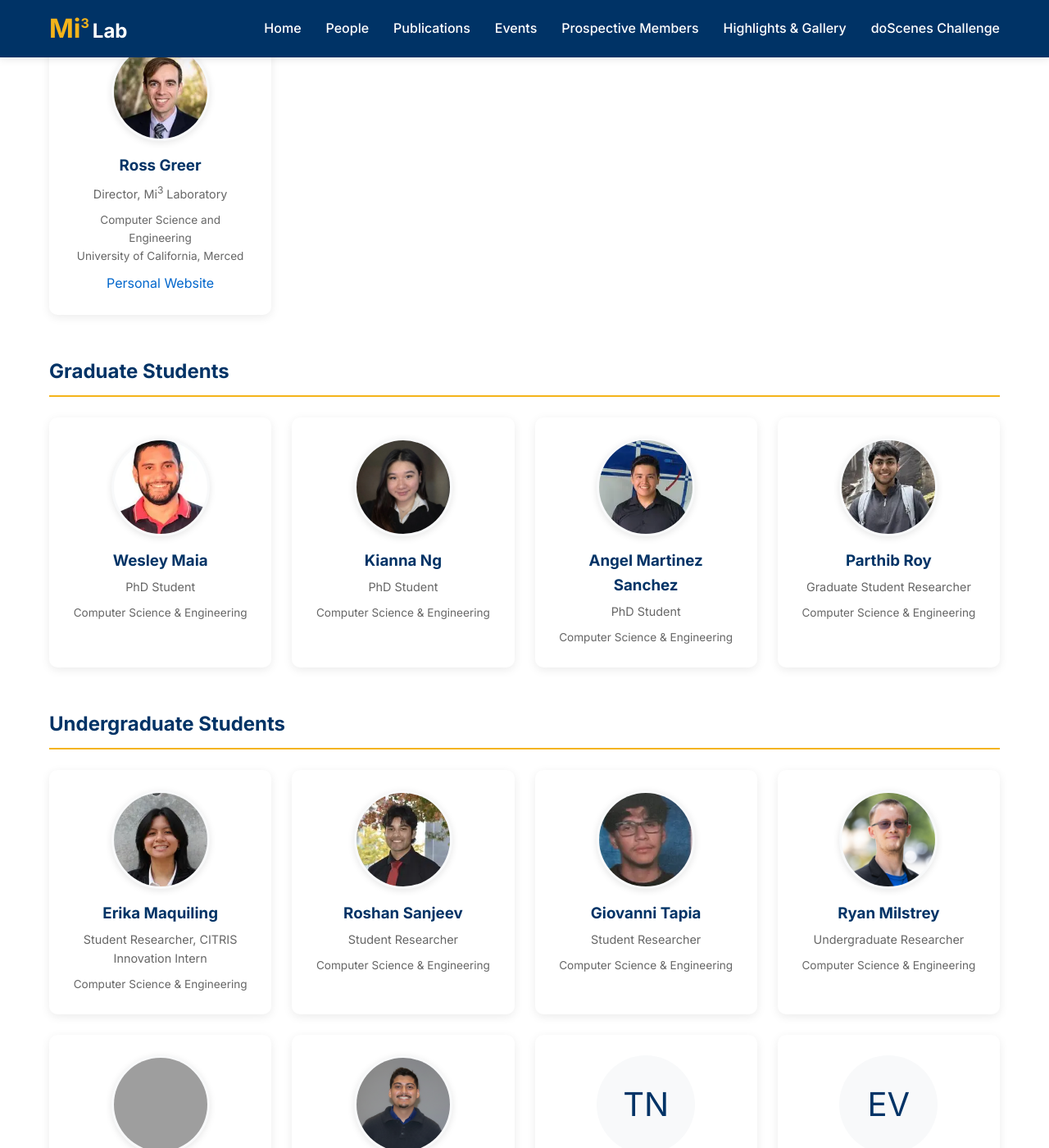
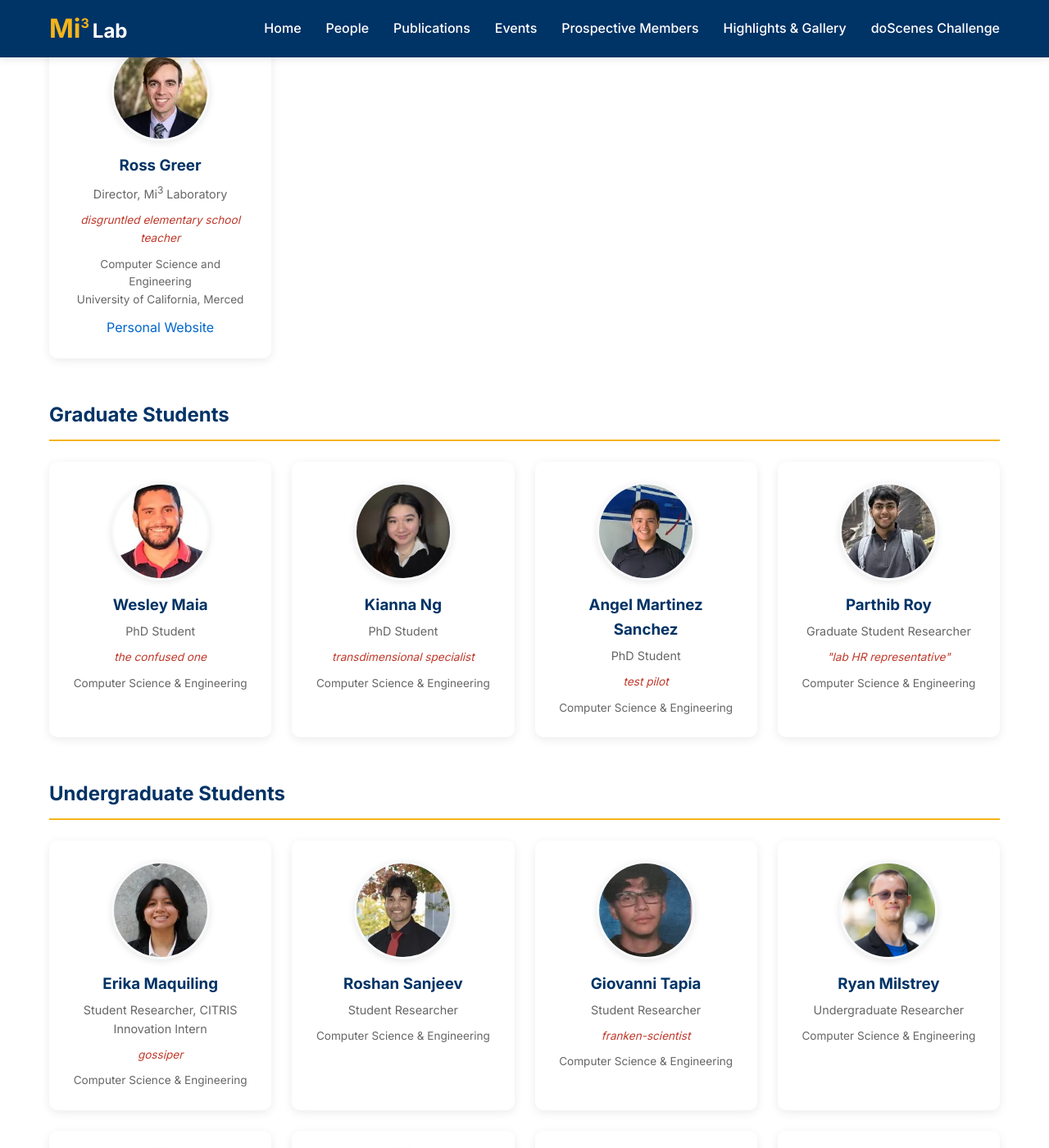
Before and after one commit to Mi3-Lab/mi3-lab.github.io, a Jekyll site: the page built from people.html, in a window 1280 px wide and 1400 px high, scrolled down 361 px. Shown: the whole window at 82% size. Built offline with Jekyll 4.4.1, drawn with Linux system fonts in a browser that asks for light colours; some of the changed text lies outside the part shown; grey boxes are pictures that could not be loaded.

Commit message:
Add game night prank titles and Anusha Jamsandekar
Co-Authored-By: Claude Sonnet 4.6 <noreply@anthropic.com>

```diff
--- a/people.html
+++ b/people.html
@@ -18,6 +18,7 @@ title: People
         <img src="/assets/images/people/ross.webp" alt="Ross Greer" class="person-avatar">
         <h3>Ross Greer</h3>
         <p class="role">Director, Mi<sup>3</sup> Laboratory</p>
+        <p class="role" style="color:#c0392b;font-style:italic;font-size:0.85em;">disgruntled elementary school teacher</p>
         <p class="affiliation">Computer Science and Engineering<br>University of California, Merced</p>
         <p style="margin-top: 10px;"><a href="https://www.rossgreer.com">Personal Website</a></p>
       </div>
@@ -31,6 +32,7 @@ title: People
         <img src="/assets/images/people/wesley.webp" alt="Wesley Maia" class="person-avatar">
         <h3>Wesley Maia</h3>
         <p class="role">PhD Student</p>
+        <p class="role" style="color:#c0392b;font-style:italic;font-size:0.85em;">the confused one</p>
         <p class="affiliation">Computer Science & Engineering</p>
       </div>
 
@@ -38,6 +40,7 @@ title: People
         <img src="/assets/images/people/kianna.webp" alt="Kianna Ng" class="person-avatar">
         <h3>Kianna Ng</h3>
         <p class="role">PhD Student</p>
+        <p class="role" style="color:#c0392b;font-style:italic;font-size:0.85em;">transdimensional specialist</p>
         <p class="affiliation">Computer Science & Engineering</p>
       </div>
 
@@ -45,6 +48,7 @@ title: People
         <img src="/assets/images/people/angel.webp" alt="Angel Martinez Sanchez" class="person-avatar">
         <h3>Angel Martinez Sanchez</h3>
         <p class="role">PhD Student</p>
+        <p class="role" style="color:#c0392b;font-style:italic;font-size:0.85em;">test pilot</p>
         <p class="affiliation">Computer Science & Engineering</p>
       </div>
 
@@ -52,6 +56,7 @@ title: People
         <img src="/assets/images/people/parthib.webp" alt="Parthib Roy" class="person-avatar">
         <h3>Parthib Roy</h3>
         <p class="role">Graduate Student Researcher</p>
+        <p class="role" style="color:#c0392b;font-style:italic;font-size:0.85em;">"lab HR representative"</p>
         <p class="affiliation">Computer Science & Engineering</p>
       </div>
     </div>
@@ -64,6 +69,7 @@ title: People
         <img src="/assets/images/people/erika.webp" alt="Erika Maquiling" class="person-avatar">
         <h3>Erika Maquiling</h3>
         <p class="role">Student Researcher, CITRIS Innovation Intern</p>
+        <p class="role" style="color:#c0392b;font-style:italic;font-size:0.85em;">gossiper</p>
         <p class="affiliation">Computer Science & Engineering</p>
       </div>
 
@@ -78,6 +84,7 @@ title: People
         <img src="/assets/images/people/giovanni.webp" alt="Giovanni Tapia" class="person-avatar">
         <h3>Giovanni Tapia</h3>
         <p class="role">Student Researcher</p>
+        <p class="role" style="color:#c0392b;font-style:italic;font-size:0.85em;">franken-scientist</p>
         <p class="affiliation">Computer Science & Engineering</p>
       </div>
 
@@ -92,6 +99,7 @@ title: People
         <img src="/assets/images/people/cristian.webp" alt="Cristian Parker" class="person-avatar">
         <h3>Cristian Parker</h3>
         <p class="role">CITRIS Intern, Undergraduate Scholar</p>
+        <p class="role" style="color:#c0392b;font-style:italic;font-size:0.85em;">game design extraordinaire</p>
         <p class="affiliation">Computer Science & Engineering</p>
       </div>
 
@@ -106,6 +114,7 @@ title: People
         <div class="person-avatar">TN</div>
         <h3>Tiep Nguyen</h3>
         <p class="role">Undergraduate Researcher</p>
+        <p class="role" style="color:#c0392b;font-style:italic;font-size:0.85em;">lab chemist</p>
         <p class="affiliation">Computer Science & Engineering</p>
       </div>
 
@@ -114,6 +123,14 @@ title: People
         <h3>Eliud Vega</h3>
         <p class="role">Undergraduate Researcher</p>
         <p class="affiliation">Mechanical Engineering</p>
+      </div>
+
+      <div class="person-card">
+        <div class="person-avatar">AJ</div>
+        <h3>Anusha Jamsandekar</h3>
+        <p class="role">Undergraduate Scholar</p>
+        <p class="role" style="color:#c0392b;font-style:italic;font-size:0.85em;">lab clockmaster</p>
+        <p class="affiliation">Computer Science & Engineering</p>
       </div>
     </div>
   </div>
@@ -146,6 +163,7 @@ title: People
         <img src="/assets/images/people/kalpana.jpeg" alt="Kalpana Panda" class="person-avatar">
         <h3>Kalpana Panda</h3>
         <p class="role">Thesis Scholar</p>
+        <p class="role" style="color:#c0392b;font-style:italic;font-size:0.85em;">lab guardian angel</p>
         <p class="affiliation">BITS Pilani</p>
       </div>
 
```
